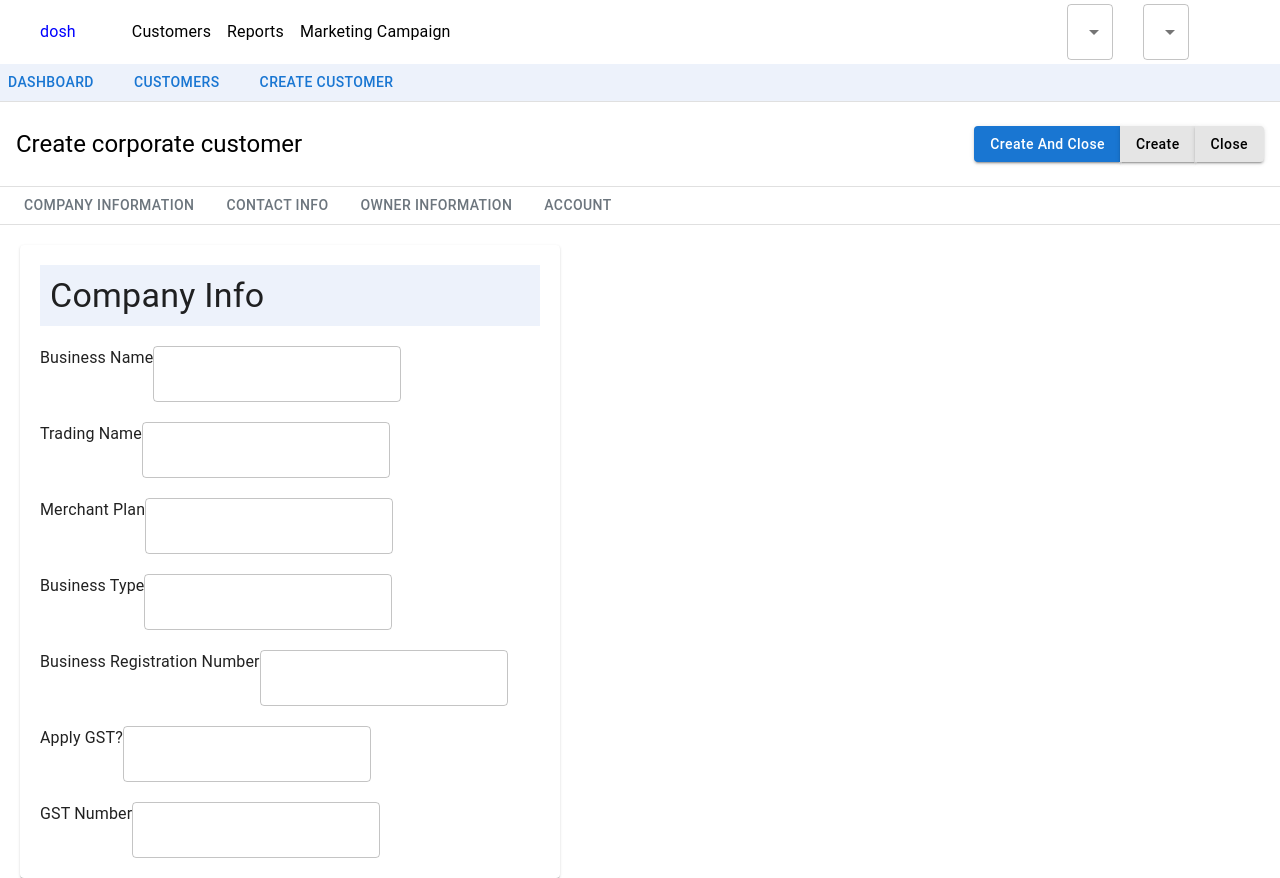
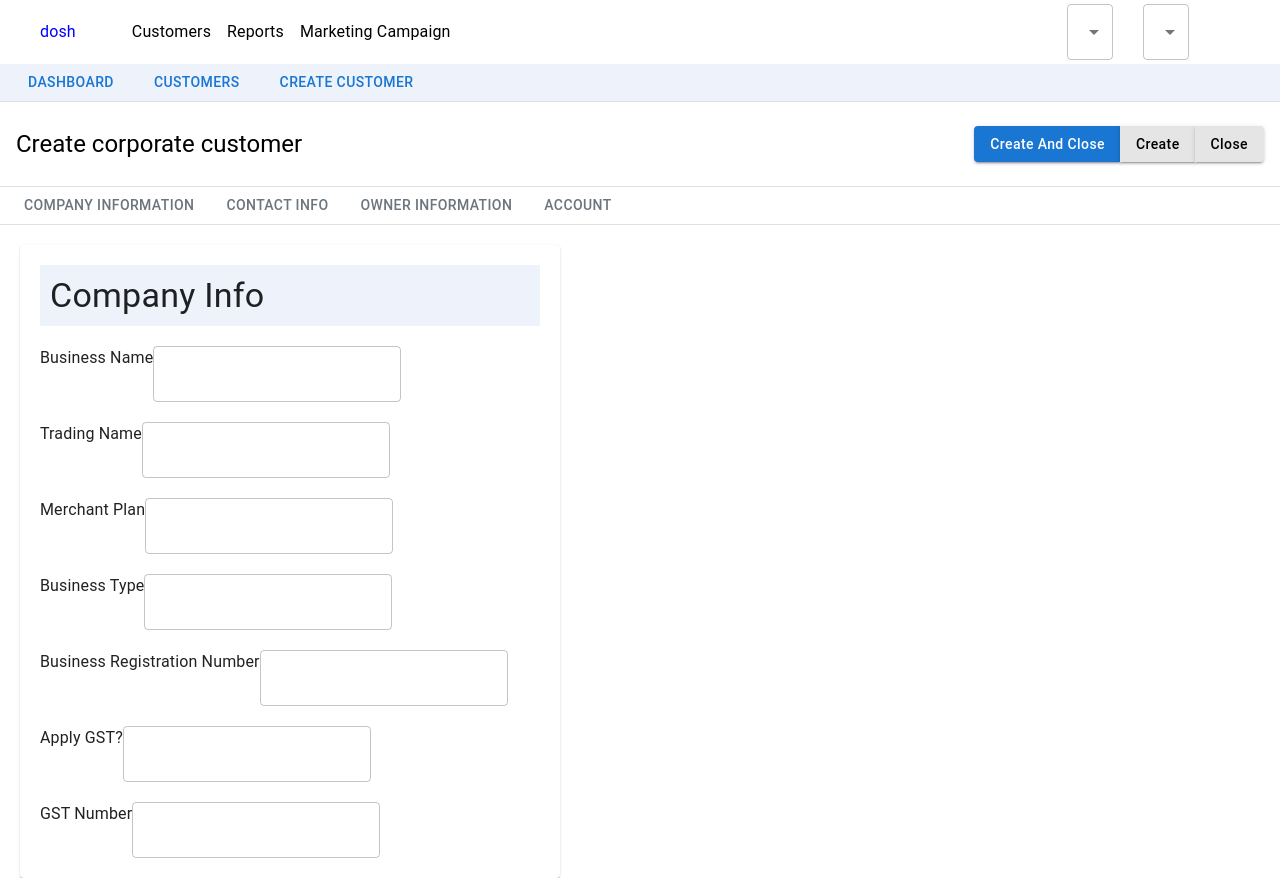
Before and after one commit to saltafinalatix/doshsample, a React (Create React App) app: page /createcustomer in a window 1280 px wide. Shown: the top 878 px of the page. Built offline with nearby package versions, Linux system fonts and the light colour scheme; some icons are missing.

Commit message:
additional touch up

```diff
--- a/src/main/CreateCustomer.js
+++ b/src/main/CreateCustomer.js
@@ -12,7 +12,8 @@ const useStyles = makeStyles(() => ({
         width: '1380px'
     },
     maincontainer: {
-        backgroundColor: '#edf2fb'
+        backgroundColor: '#edf2fb',
+        paddingLeft: 20
     },
     btn: {
         color: '#6c757d',
```
